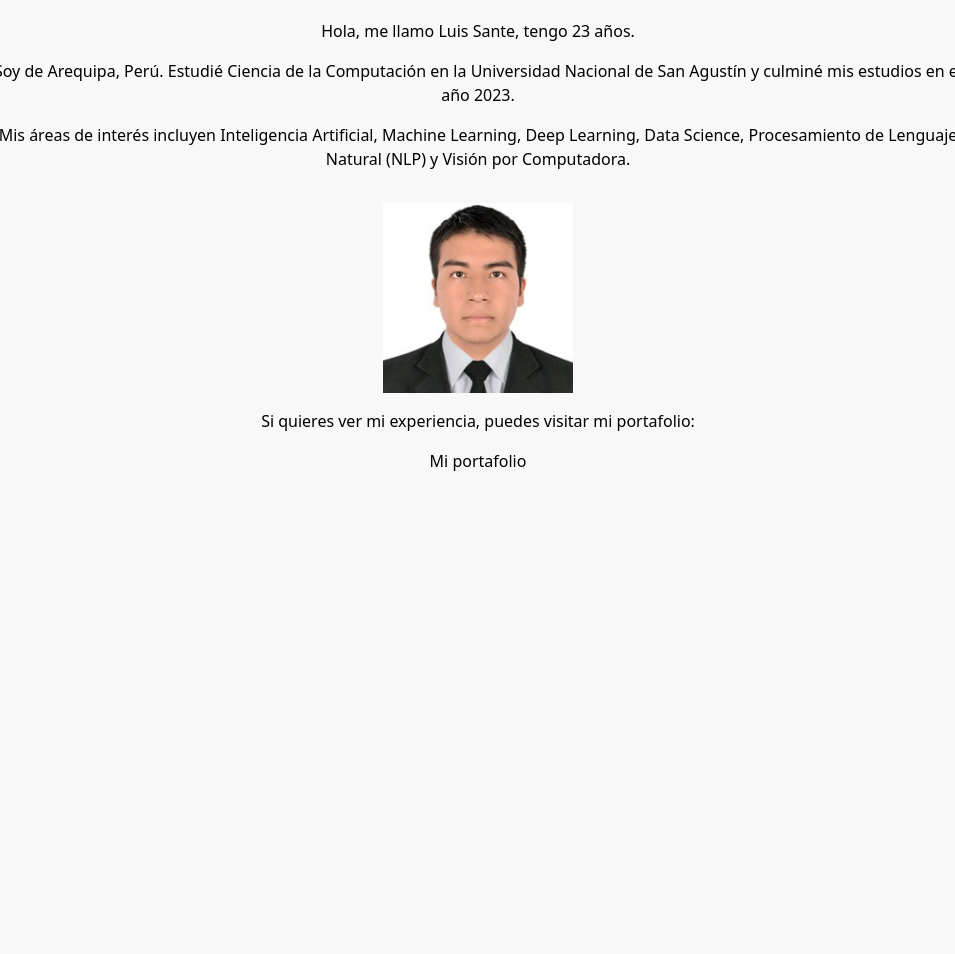
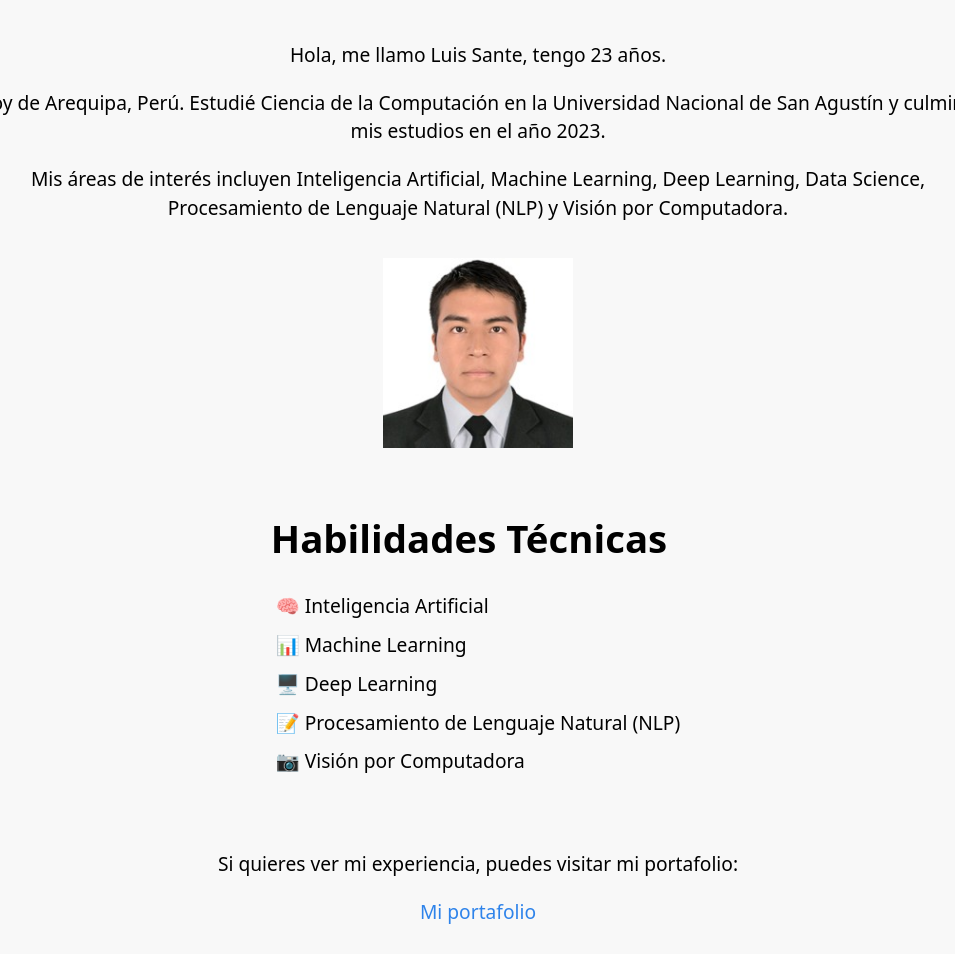
Before and after one commit to LuisSante/vslab.github.io, a plain HTML site: page index.html in a window 1280 px wide. Shown: the part 200-1154 px from the top of the page, without its empty margins (162-1117 px from the left). Before the commit the page ends 800 px from the top, so only its background shows below. Drawn offline with Linux system fonts and the light colour scheme.

Commit message:
style: 💄 improve font size and color

```diff
--- a/index.html
+++ b/index.html
@@ -33,10 +33,22 @@
         </div>
         <img src="./images/perfil.jpeg" alt="Foto de perfil de Luis Sante"/>
 
+        <div class="skills">
+                <h2>Habilidades Técnicas</h2>
+                <ul>
+                    <li>🧠 Inteligencia Artificial</li>
+                    <li>📊 Machine Learning</li>
+                    <li>🖥️ Deep Learning</li>
+                    <li>📝 Procesamiento de Lenguaje Natural (NLP)</li>
+                    <li>📷 Visión por Computadora</li>
+                </ul>
+        </div>
+
         <div class="portfolio">
             <p>Si quieres ver mi experiencia, puedes visitar mi portafolio:</p>
             <a href="https://portofolio-artificial-intelligence.vercel.app/" target="_blank">Mi portafolio</a>
         </div>
     </div>
+
 </body>
 </html>
--- a/styles.css
+++ b/styles.css
@@ -64,6 +64,7 @@ header {
     flex-wrap: wrap;
     justify-content: center;
     align-items: center;
+    font-size: 1.2em;
 }
 
 .description {
@@ -78,3 +79,25 @@ header {
     justify-content: center;
     align-items: center;
 }
+
+.portfolio a{
+    text-decoration: none;
+    color: rgb(46, 131, 234);
+    padding-bottom: 20px;
+}
+
+.skills {
+    text-align: start;
+    padding: 30px;
+}
+.skills h2 {
+    font-size: 2em;
+    margin-bottom: 20px;
+}
+.skills ul {
+    list-style: none;
+    padding: 0;
+}
+.skills li {
+    padding: 5px;
+}
```
